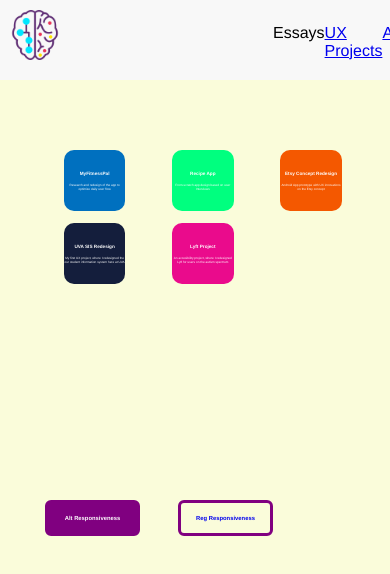
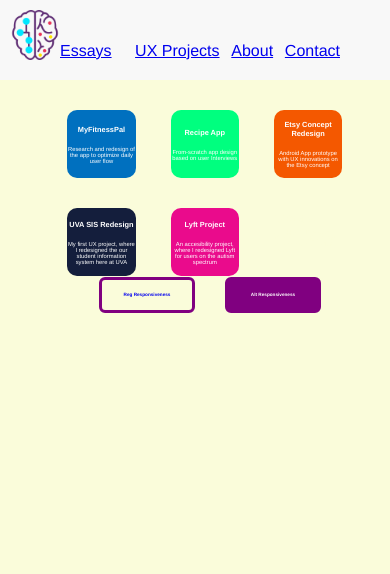
Before and after one commit to colinjegan/website, a plain HTML site: page altrespon.html in a window 390 px wide. Drawn offline with Linux system fonts and the light colour scheme.

Commit message:
responsive toolbar, feature refinements

```diff
--- a/altrespon.css
+++ b/altrespon.css
@@ -47,7 +47,7 @@
   position: relative;
   display: flex;
   flex-direction: column;
-  top: 25rem;
+  top: 20rem;
   height: 2vw;
   width: 9vw;
   background-color: #fafcda;
@@ -78,7 +78,8 @@
 }
 #flexparent{
   display: flex;
-  width: 30%;
+  width: 30rem;
+  margin-right: 5rem;
   flex-basis: auto;
   justify-content: space-between;
 }
@@ -94,15 +95,16 @@
   flex-wrap: wrap;
   flex-direction: row;
   justify-content: center;
-  margin-left: 4%;
-  margin-top: 10.2rem;
+  margin-left: 2vw;
+  margin-top: -5rem;
 }
 #ultimate div{
+  margin-top: 12rem;
   margin-left: 6vw;
-  margin-right: 6vw;
-  margin-top: 3vw;
-  width: 15.75vw;
-  height: 15.75vw;
+  margin-right: 3vw;
+  margin-bottom: -9rem;
+  width: 17.5vw;
+  height: 17.5vw;
   border-color: white;
   color: white;
 }
@@ -123,9 +125,10 @@
   position: relative;
   display: flex;
   flex-direction: row;
-  top: 35rem;
+  top: 22rem;
   height: 2vw;
   width: 9vw;
+  margin-top: 1vw;
   background-color: #fafcda;
   margin-left: 3rem;
   border-color: purple;
@@ -154,21 +157,60 @@
     font-size: 3vw;
     display: flex;
     flex-direction: row;
-    align-items: center;
+    align-items: baseline;
     justify-content: center;
     flex-wrap: nowrap;
+    width: 100%;
     }
   .divresponsive,.divresponsive2{
-    top: 50rem;
+    top: 70vw;
     height: 3rem;
-    width: 12rem;
-    margin-left: 10rem;
-    font-size: 1.5vw;
-          }
-  .divresponsive{
-    left: 20vw;
+    font-size: 1.2vw;
+    width: 9rem;
     }
-  .divresponsive2{
-      right: 25rem;
+    #ultimate p{
+      font-size: 1.5vw;
+    }
+    #ultimate h2{
+      font-size: 1.9vw;
     }
 }
+@media (max-height:550px ){
+  #ultimate{
+    display: flex;
+    flex-wrap: wrap;
+    flex-direction: row;
+    justify-content: center;
+    margin-left: 6vw;
+    margin-top: -10rem;
+  }
+  #ultimate div{
+    margin-top: 12rem;
+    margin-left: 8vh;
+    margin-right: 3vh;
+    margin-bottom: -9rem;
+    width: 42vh;
+    height: 42vh;
+    border-color: white;
+    color: white;
+  }
+    #ultimate{
+      display: flex;
+      flex-wrap: wrap;
+      flex-direction: row;
+      justify-content: center;
+      margin-left: 14vw;
+      top: 5vw;
+    }
+    #flexdiv{
+
+    top: 30rem;
+      display: inline-flex;
+      flex-direction: column;
+      margin-bottom: 50px;
+      position: relative;
+      z-index:-2;
+      top: -15vh;
+
+}
+}
--- a/altrespon.html
+++ b/altrespon.html
@@ -9,7 +9,7 @@
     <nav>
       <img id='brain' src= "brain.png">
       <div id='flexparent'>
-        <a id='t'>Essays<a>
+        <a id='t' href=essays.html>Essays<a>
         <a id='b' href='projects.html'>UX Projects</a>
         <a id='o' href='index.html'>About</a>
         <a href='#button' id='l'>Contact</a>
--- a/another.css
+++ b/another.css
@@ -4,6 +4,7 @@
 body{
   margin: 0;
   font-family: helvetica;
+  position: relative;
   background-color: #fafcda;
 }
 nav{
@@ -38,12 +39,12 @@
   position: relative;
   display: flex;
   flex-direction: row;
-  top: 35rem;
+  top: 22rem;
   height: 2vw;
   margin-top: 1vw;
   width: 9vw;
   background-color: #fafcda;
-  margin-left: 3rem;
+
   border-color: purple;
   color: purple;
   border-style: solid;
@@ -51,7 +52,7 @@
   font-weight: bold;
   border-radius: .6rem;
   text-align: center;
-  margin-right: 0;
+
 }
 .etsy{
   background-color: #F45800;
@@ -74,11 +75,11 @@
   position: relative;
   display: flex;
   flex-direction: row;
-  top: 25rem;
+  top: 20rem;
   height: 2vw;
   width: 9vw;
   background-color: purple;
-  margin-left: 3rem;
+
   border-color: purple;
   border-style: solid;
   color: white;
@@ -86,7 +87,8 @@
   font-weight: bold;
   border-radius: .6rem;
   text-align: center;
-  margin-right: 0;
+  left: 3*2vw;
+
 }
 #fake{
   background-color: #fafcda;
@@ -107,21 +109,33 @@
 }
 #flexparent{
   display: flex;
-  width: 30%;
+  width: 30rem;
   flex-basis: auto;
   justify-content: space-between;
+  margin-right: 5rem;
+}
+#problem{
+  display: inline-flex;
+  width: 4rem;
+  align-items: center;
+  flex-direction: column;
+  margin-left: 6vw;
+  z-index: 1
 }
 #ultimate{
-  display: flex;
+  display: inline-flex;
   flex-wrap: wrap;
   flex-direction: row;
   justify-content: center;
-  margin-left: 4%;
+  margin-left: 2vw;
+  margin-right: 2vw;
+  margin-top: -5rem;
+  z-index: 1;
 }
 #ultimate div{
   margin-top: 12rem;
-  margin-left: 8rem;
-  margin-right: 8rem;
+  margin-left: 6vw;
+  margin-right: 3vw;
   margin-bottom: -9rem;
   max-width: 20rem;
   min-height: 20rem;
@@ -137,31 +151,30 @@
   margin: auto;
   text-decoration: none;
 }
-@media (max-width: 1124px){
-  .divresponsive{
+@media (max-width: 1000px){
+  #problem{
+    width: 7rem;
+    margin-left: 2vw;
+  }
+}
+@media (max-width: 820px){
+  #problem{
+    width: 10rem;
+    margin-left: 2vw;
+  }
+  .divresponsive,.divresponsive2{
+    height: 2vw;
+    width: 12vw;
+  }
+}
+@media (max-width: 560px){
+  #problem{
+    width: 13rem;
+    margin-left: 2vw;
+  }
+  .divresponsive,.divresponsive2{
     height: 4vw;
-    width: 14vw;
-    font-size: 1.2vw;
-    }
+    width: 20vw;
+    font-size: 2vw;
+  }
 }
-@media (max-width: 769px){
-  .divresponsive{
-    height: 4vw;
-    width: 26vw;
-    font-size: 1.8vw;
-    }
-}
-@media (max-width: 1124px){
-  .divresponsive2{
-    height: 4vw;
-    width: 14vw;
-    font-size: 1.2vw;
-    }
-}
-@media (max-width: 769px){
-  .divresponsive2{
-    height: 5vw;
-    width: 26vw;
-    font-size: 1.8vw;
-    }
-  }
--- a/css.css
+++ b/css.css
@@ -18,7 +18,8 @@
 }
 #flexparent{
 display: flex;
-width: 30%;
+width: 30rem;
+margin-right: 5rem;
 flex-basis: auto;
 justify-content: space-between;
 }
```
Also changed, not shown: index.html (+1 -1 lines), projects.html (+5 -3 lines), essays.css (added), essays.html (added).
